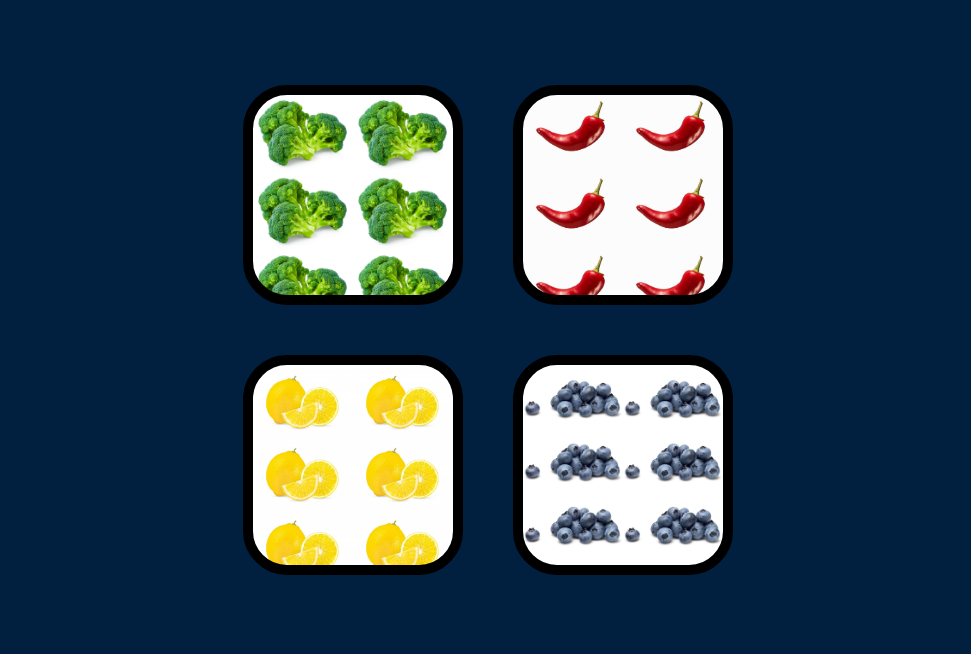
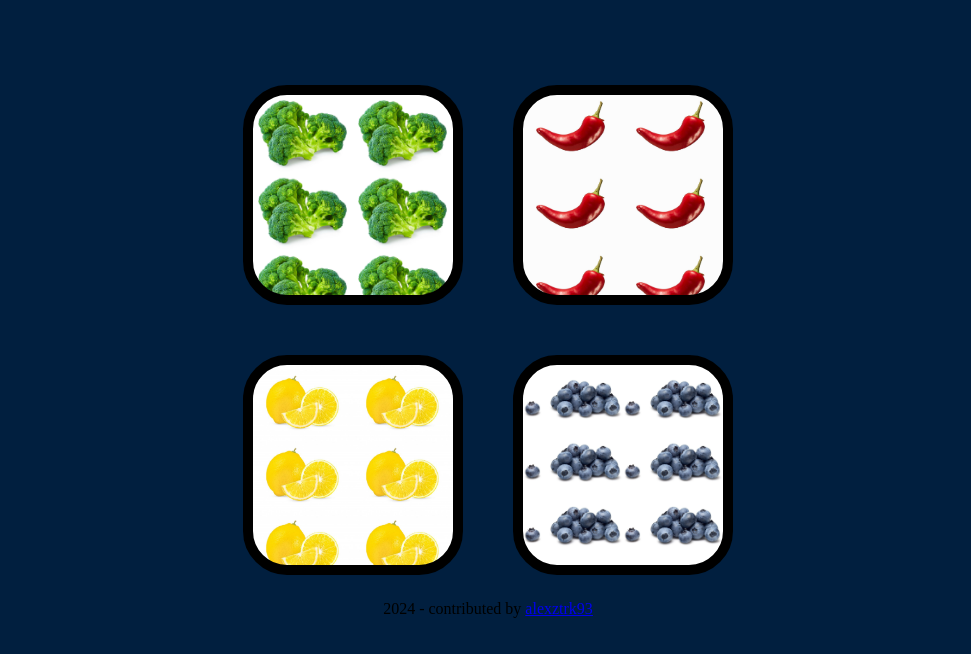
Before and after one commit to alexztrk93/JS-4.SimonGame, a plain HTML site: page index.html in a window 1280 px wide. Shown: the part 114-768 px from the top of the page, without its empty margins (152-1123 px from the left). Drawn offline with nearby package versions, Linux system fonts and the light colour scheme.

Commit message:
Update index.html

```diff
--- a/index.html
+++ b/index.html
@@ -23,6 +23,7 @@
         <div type="button" id="yellow" class="btn yellow"></div>
         <div type="button" id="blue" class="btn blue"></div>
       </div>
+      <footer> 2024 - contributed by <a href="https://github.com/alexztrk93?tab=repositories">alexztrk93</a></footer>
     </div>
     <script src="https://ajax.googleapis.com/ajax/libs/jquery/3.7.1/jquery.min.js"></script>
 
```
